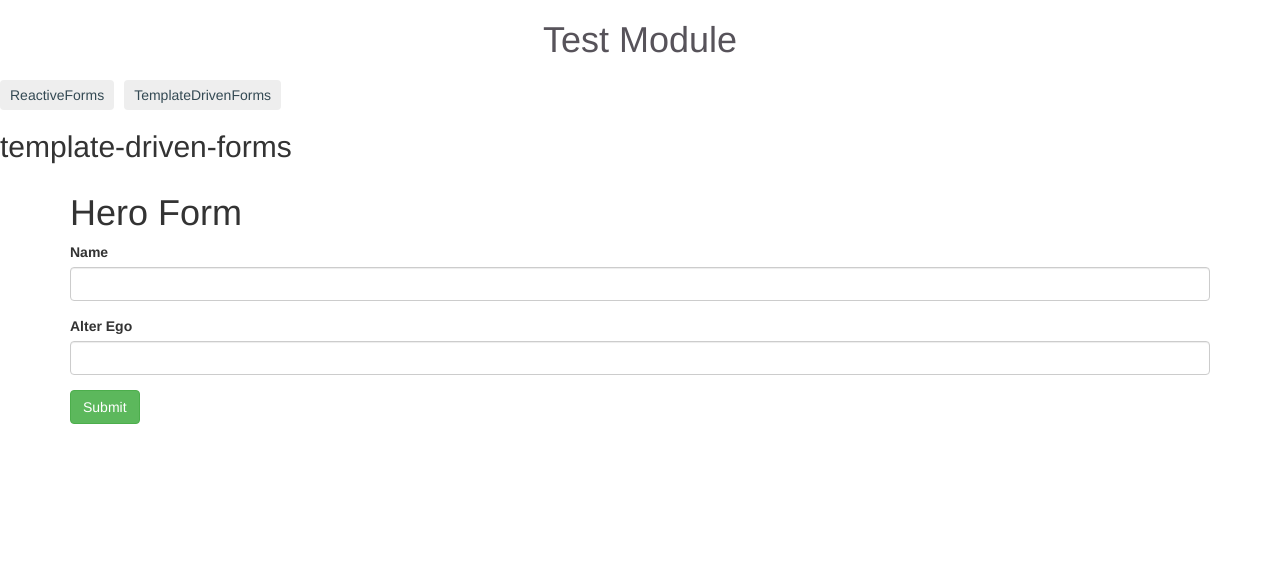
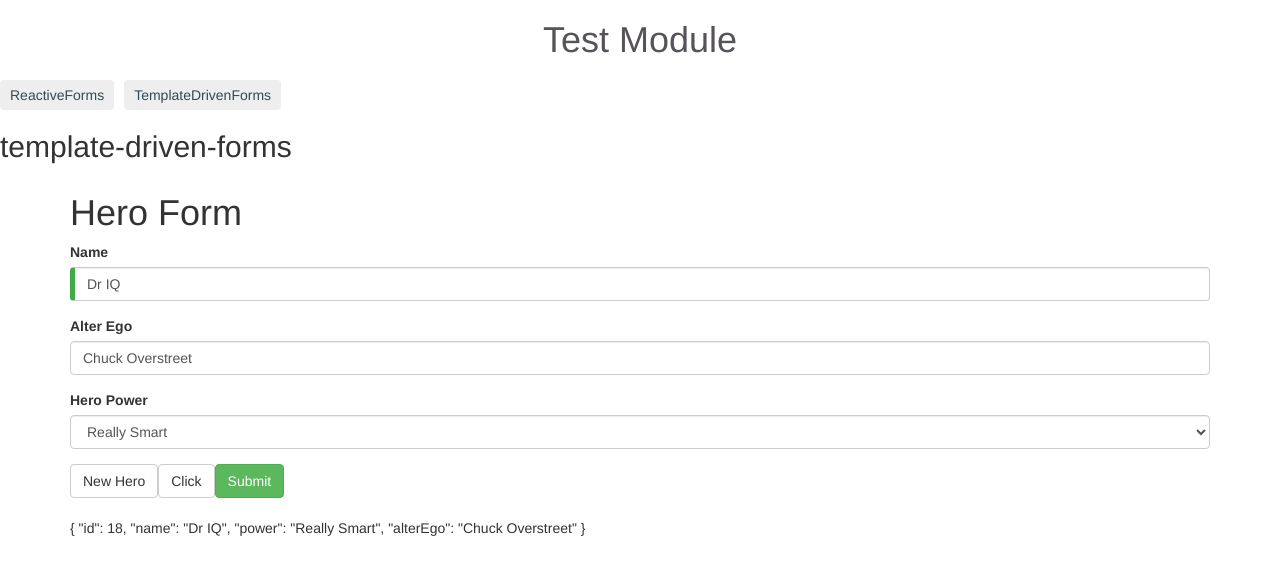
Before and after one commit to Laboor/Angular-test, an Angular app: page /td-forms in a window 1280 px wide. Shown: the top 574 px of the page. Built offline with nearby package versions, Linux system fonts and the light colour scheme.

Commit message:
'2019.10.9'

```diff
--- a/src/app/forms/template-driven-forms/template-driven-forms.component.css
+++ b/src/app/forms/template-driven-forms/template-driven-forms.component.css
@@ -0,0 +1,7 @@
+.ng-valid[required], .ng-valid.required  {
+  border-left: 5px solid #42A948; /* green */
+}
+
+.ng-invalid:not(form)  {
+  border-left: 5px solid #a94442; /* red */
+}
--- a/src/app/forms/template-driven-forms/template-driven-forms.component.html
+++ b/src/app/forms/template-driven-forms/template-driven-forms.component.html
@@ -1,18 +1,30 @@
 <h2>template-driven-forms</h2>
 <div class="container">
   <h1>Hero Form</h1>
-    <form>
+  <form (ngSubmit)="onSubmit()" #heroForm="ngForm">
     <div class="form-group">
       <label for="name">Name</label>
-        <input type="text" class="form-control" id="name" required>
+      <input type="text" class="form-control" id="name" required [(ngModel)]="model.name" name="name" #name="ngModel">
+      <div [hidden]="name.valid || name.pristine" class="alert alert-danger">
+        Name is required
+      </div>
     </div>
 
     <div class="form-group">
       <label for="alterEgo">Alter Ego</label>
-        <input type="text" class="form-control" id="alterEgo">
+      <input type="text" class="form-control" id="alterEgo" [(ngModel)]="model.alterEgo" name="alterEgo">
     </div>
 
-      <button type="submit" class="btn btn-success">Submit</button>
-
+    <div class="form-group">
+      <label for="power">Hero Power</label>
+      <select class="form-control" id="power" requried [(ngModel)]="model.power" name="power">
+        <option *ngFor="let pow of powers" [value]="pow">{{pow}}</option>
+      </select>
+    </div>
+    <button type="button" class="btn btn-default" (click)="newHero(); heroForm.reset()">New Hero</button>
+    <button type="button" class="btn btn-default" (click)="onClick(name)">Click</button>
+    <button type="submit" [disabled]="!heroForm.valid" class="btn btn-success">Submit</button>
   </form>
+  <br />
+  <p>{{model | json}}</p>
 </div>
--- a/src/app/forms/template-driven-forms/template-driven-forms.component.ts
+++ b/src/app/forms/template-driven-forms/template-driven-forms.component.ts
@@ -17,9 +17,12 @@ export class TemplateDrivenFormsComponent implements OnInit {
 
   onSubmit() { this.submitted = true; }
 
-  // TODO: Remove this when we're done
-  get diagnostic() { return JSON.stringify(this.model); }
-
+  newHero() {
+    this.model = new Hero(42, '', '');
+  }
+  onClick(obj: any) {
+    console.log(obj);
+  }
   ngOnInit() {
   }
 }
```
Lines whose indentation alone changed are shown as unchanged.
